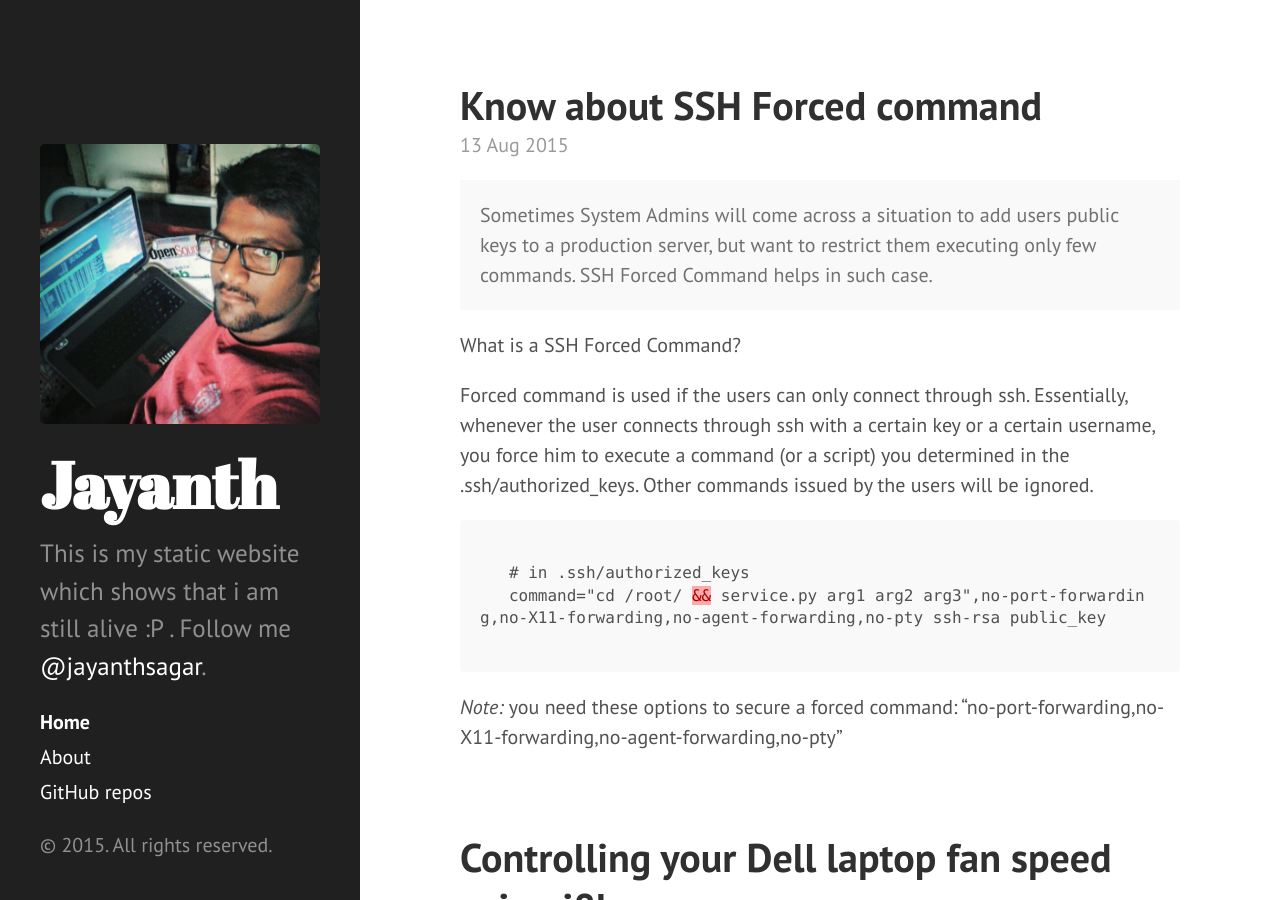
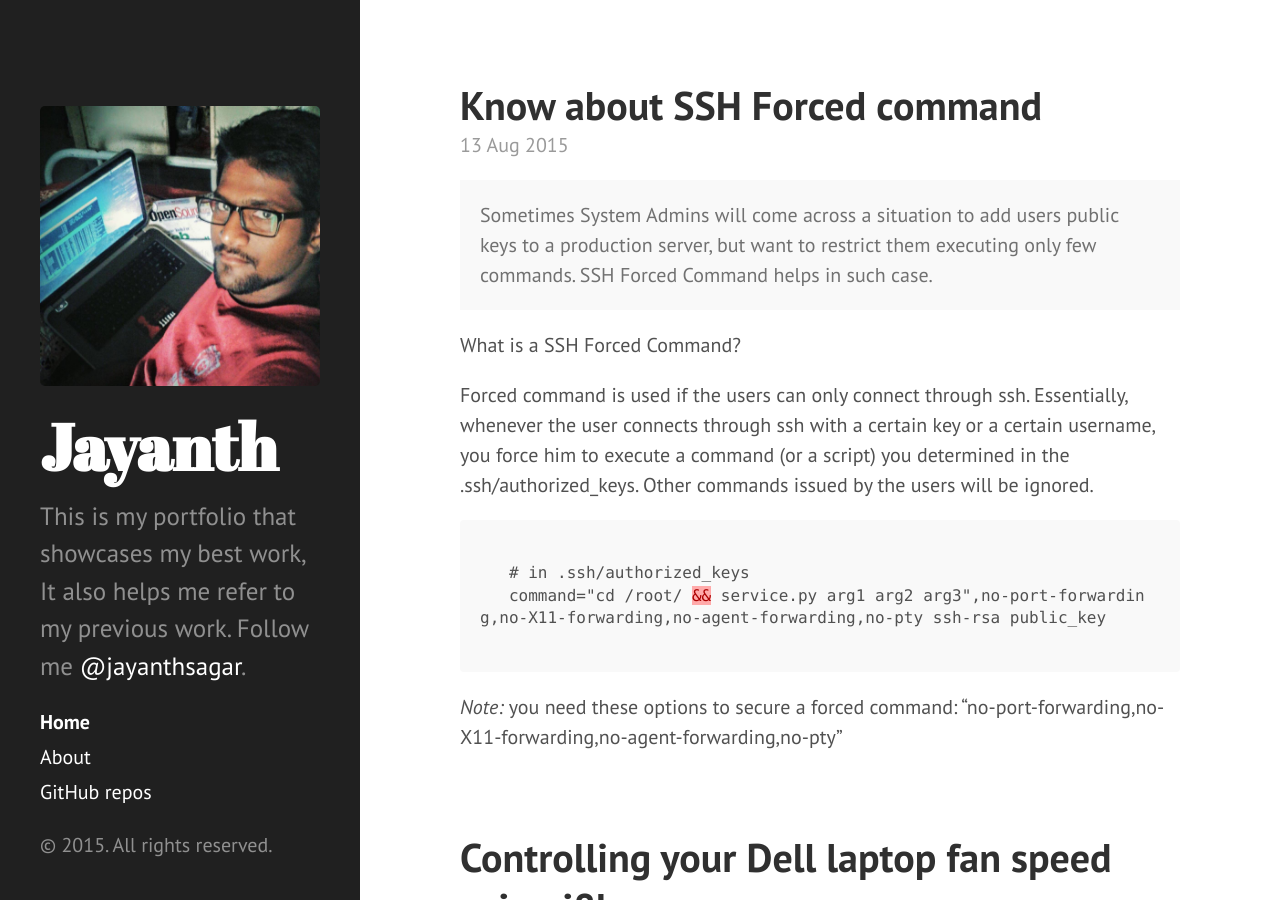
Before and after one commit to jayanthsagar/jayanthsagar.github.io, a Jekyll site: the page built from index.html, in a window 1280 px wide and 900 px high. Built offline with Jekyll 4.4.1, drawn with Linux system fonts in a browser that asks for light colours; Markdown is read by kramdown in place of the engine named in the settings; the list of posts is cut into pages by our own code.

Commit message:
updated intro

```diff
--- a/_config.yml
+++ b/_config.yml
@@ -9,7 +9,7 @@ relative_permalinks: true
 # Setup
 title:            Jayanth
 tagline:          'Discovering smart way of doing things'
-description:      'This is my static website which shows that i am still alive :P . Follow me <a href="https://twitter.com/jayanthsagar" target="_blank">@jayanthsagar</a>.'
+description:      'This is my portfolio that showcases my best work, It also helps me refer to my previous work. Follow me <a href="https://twitter.com/jayanthsagar" target="_blank">@jayanthsagar</a>.'
 url:              http://jayanthsagar.github.io
 baseurl:          /
 
```
